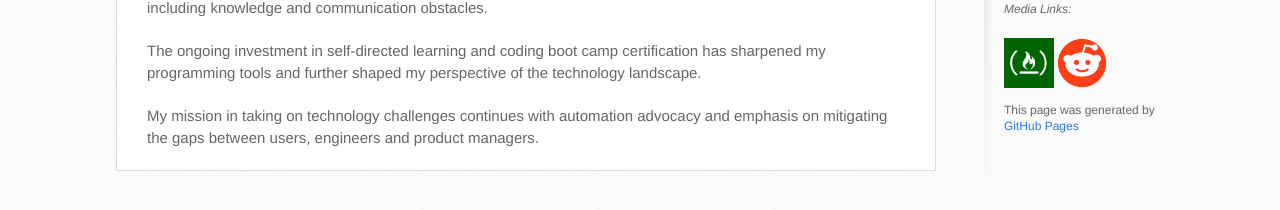
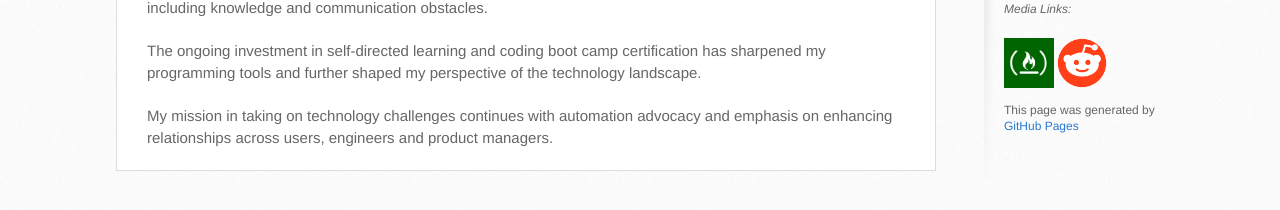
Before and after one commit to jkawahara/jkawahara.github.io, a Jekyll site: the page built from index.html, in a window 1280 px wide. Shown: the part 495-705 px from the top of the page. Built offline with Jekyll 4.4.1, drawn with Linux system fonts in a browser that asks for light colours; nearby versions of some CDN libraries.

Commit message:
Update About Me verbiage

```diff
--- a/index.html
+++ b/index.html
@@ -14,6 +14,6 @@ redirect_from:
   <p>Of the lessons learned from the biotechnology space, I’ve found the effectiveness of relationships (users, engineers, product managers) the most compelling in shaping technology. A community that actively collaborates in understanding business drivers and requirements from project conception, will be better prepared for development and operational challenges, including knowledge and communication obstacles.
   </p>
   <p>The ongoing investment in self-directed learning and coding boot camp certification has sharpened my programming tools and further shaped my perspective of the technology landscape.</p>
-  <p>My mission in taking on technology challenges continues with automation advocacy and emphasis on mitigating the gaps between users, engineers and product managers.</p>
+  <p>My mission in taking on technology challenges continues with automation advocacy and emphasis on enhancing relationships across users, engineers and product managers.</p>
 
 </section>
```
